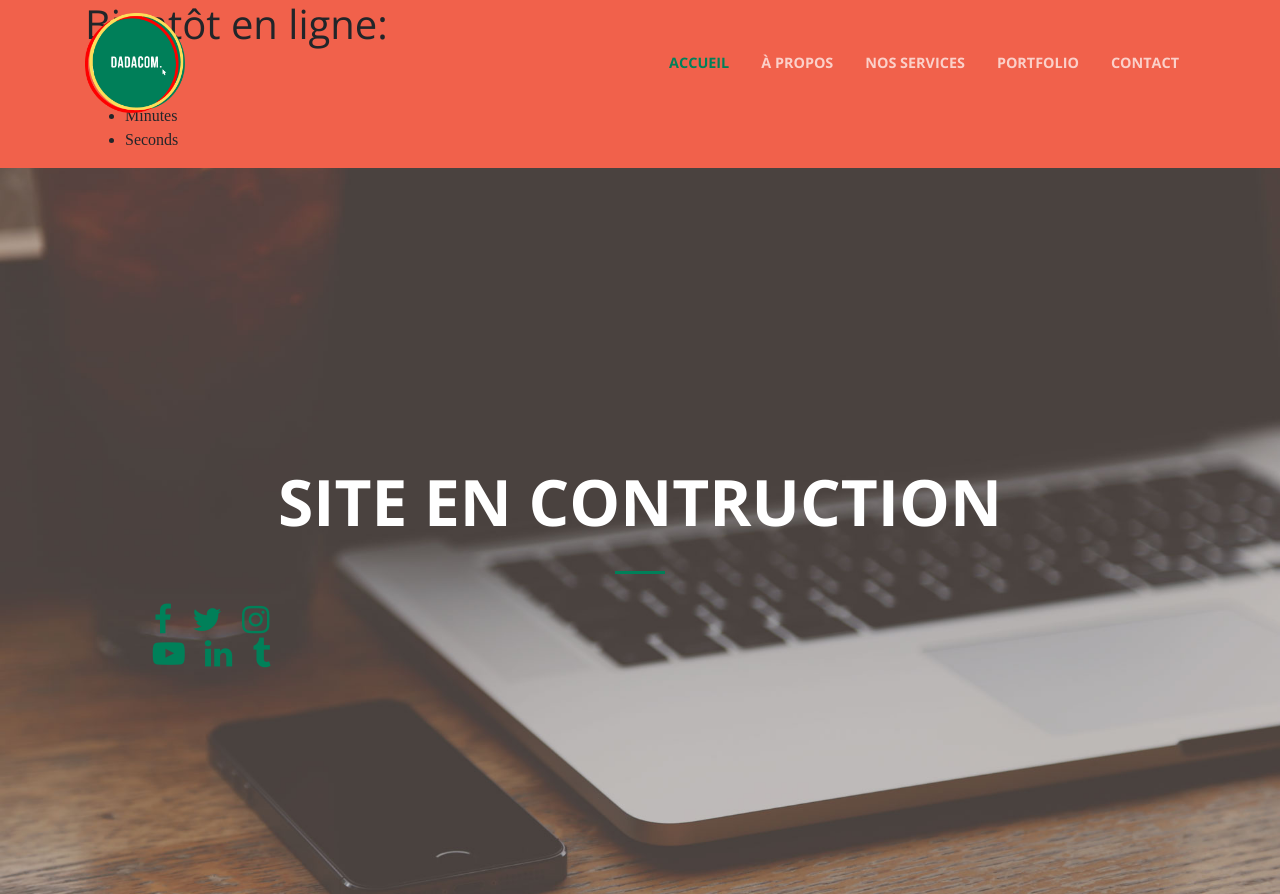
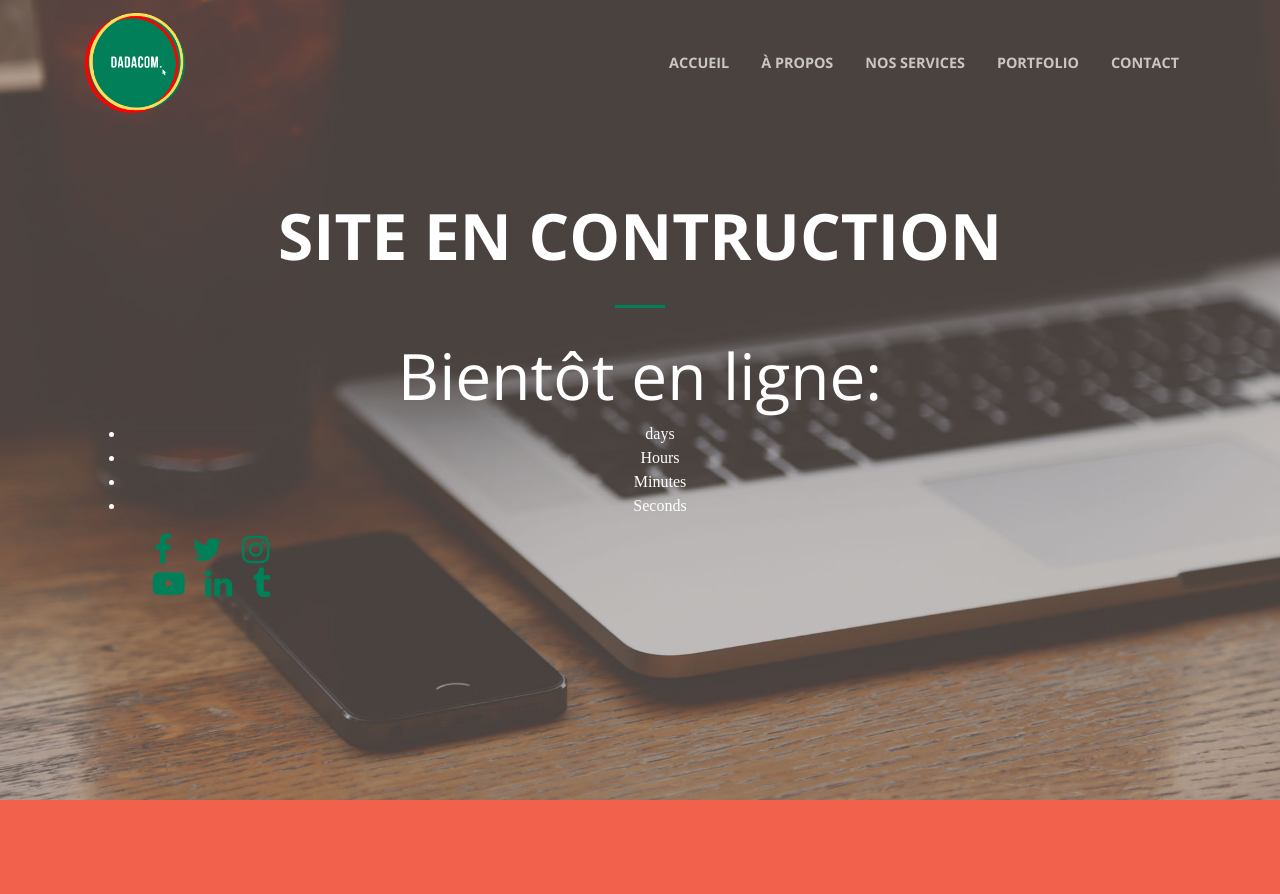
Before and after one commit to jxanne/jxanne.github.io, a website: page index.html in a window 1280 px wide. Shown: the top 894 px of the page. After the commit the page ends 800 px from the top, so only its background shows below. Drawn offline with nearby package versions, Linux system fonts and the light colour scheme.

Commit message:
Update index.html

```diff
--- a/index.html
+++ b/index.html
@@ -27,18 +27,6 @@
     <link href="css/creative.min.css" rel="stylesheet">
 
   </head>
-
-<div class="container">
-  <h1 id="head">Bientôt en ligne:</h1>
-  <ul>
-    <li><span id="days"></span>days</li>
-    <li><span id="hours"></span>Hours</li>
-    <li><span id="minutes"></span>Minutes</li>
-    <li><span id="seconds"></span>Seconds</li>
-  </ul>
-</div>
-
-  <body id="page-top">
 
     <!-- Navigation -->
     <nav class="navbar navbar-expand-lg navbar-light fixed-top" id="mainNav">
@@ -82,6 +70,17 @@
             <hr>
           </div>
 
+
+<div class="container">
+  <h1 id="head">Bientôt en ligne:</h1>
+  <ul>
+    <li><span id="days"></span>days</li>
+    <li><span id="hours"></span>Hours</li>
+    <li><span id="minutes"></span>Minutes</li>
+    <li><span id="seconds"></span>Seconds</li>
+  </ul>
+</div>
+
 	<footer>
           <div class="text-center col-lg-8 mx-auto">
 
```
